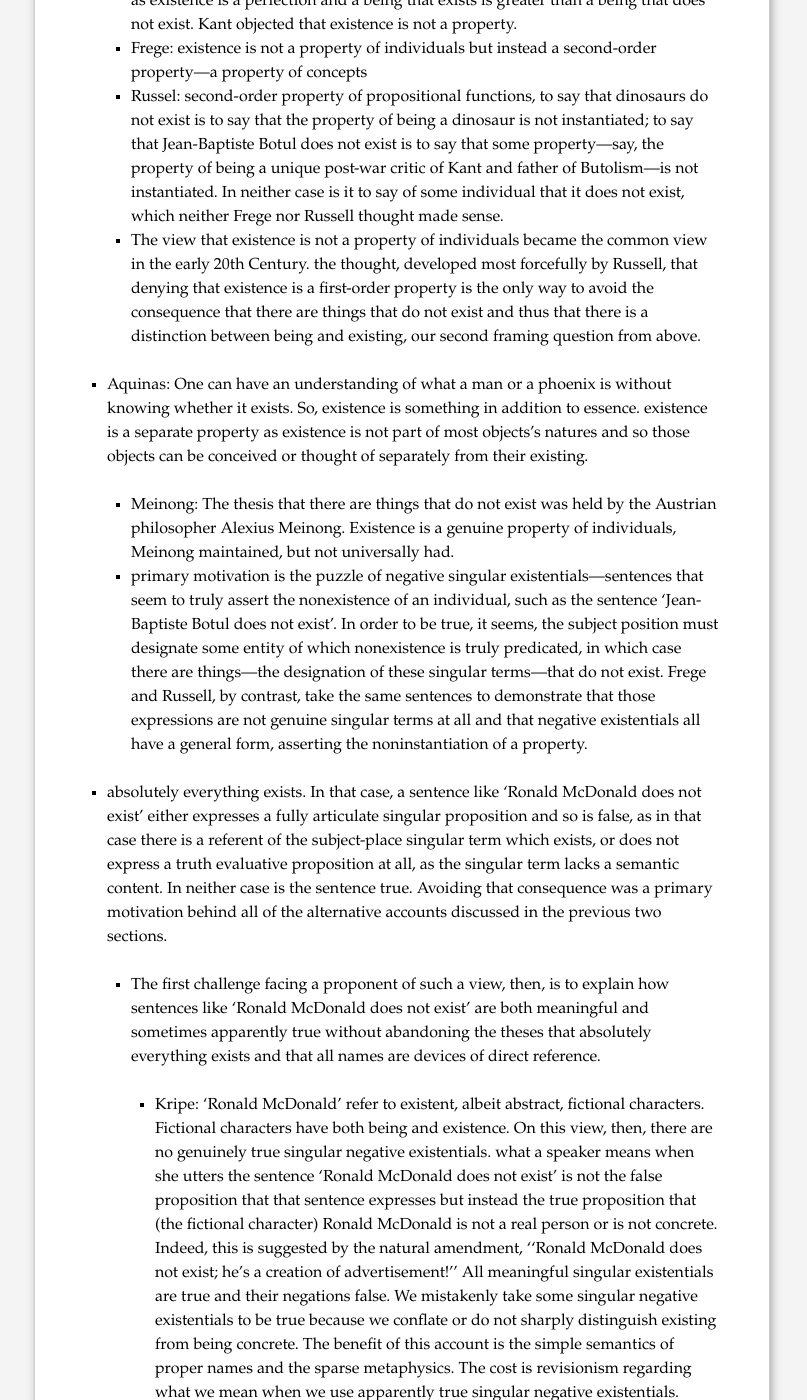
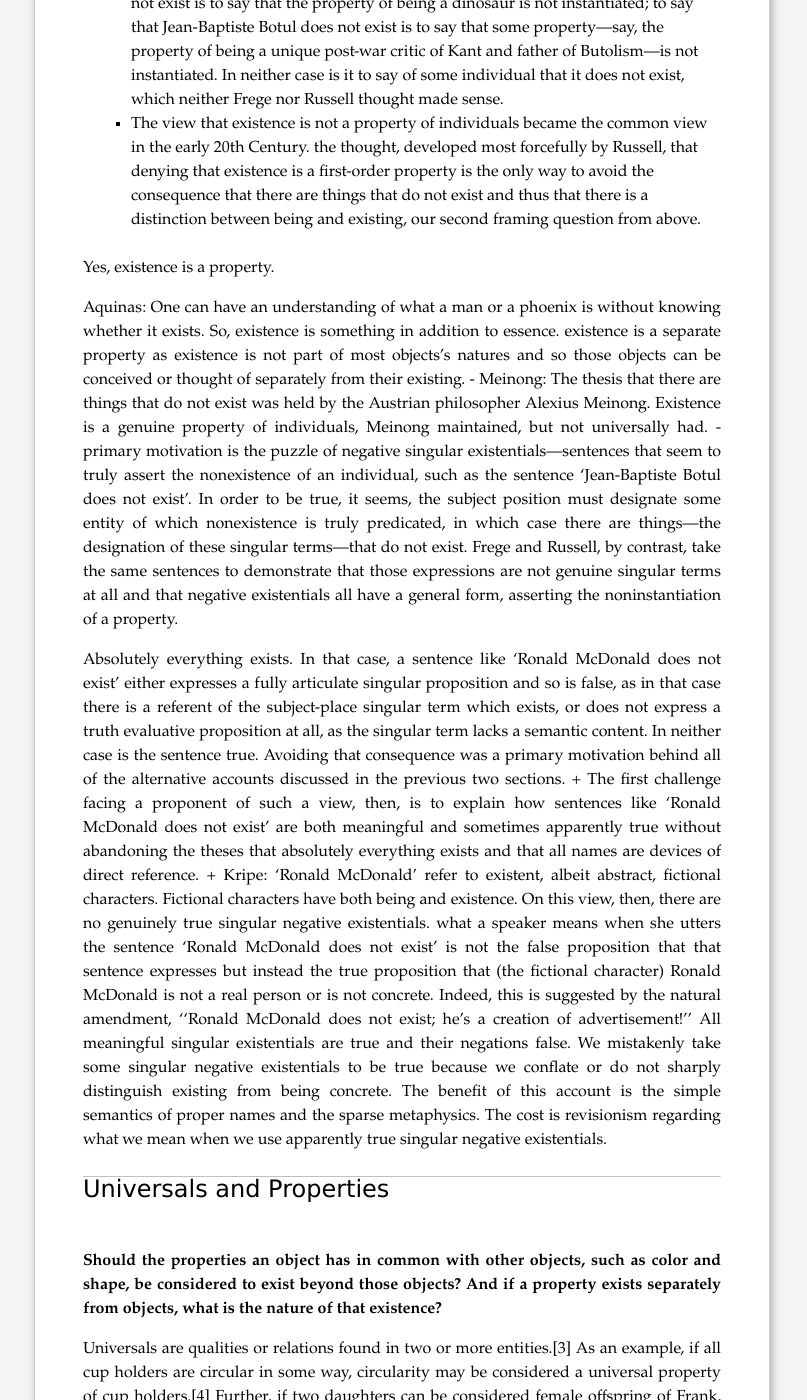
Before and after one commit to piyushahuja/piyushahuja.github.io, a Jekyll site: the page built from _posts/philosophy/2021-01-31-metaphysics.md, in a window 1280 px wide and 1400 px high, scrolled down 1298 px. Shown: the whole window, without its empty margins (238-1045 px from the left). Built offline with Jekyll 4.4.1, drawn with Linux system fonts in a browser that asks for light colours; part of the change alters nothing that is shown; some of the changed text lies outside the part shown.

```diff
--- a/_posts/philosophy/2021-01-31-metaphysics.md
+++ b/_posts/philosophy/2021-01-31-metaphysics.md
@@ -13,12 +13,57 @@ comments: true
 
 ---
 
+Realism, anti-realism, idealism, materialism and dualism.
+
+
 # Existence (Ontology)
 
-**Is existence a property of individuals? **
+**Is existence a property of individuals?**
 **Assuming that existence is a property of individuals, are there individuals that lack it?**
 
-Realism, anti-realism, idealism, materialism and dualism.
+
+- the relationship between an individual’s essence and its existence.
+- distinction between accident and essence and that distinction’s relation to contingency and necessity.
+
+All contingent properties are accidents and all essences are necessary.
+
+**Essential properties**: A thing’s essential properties are inseparable from the bearer, not only in the sense that the property is necessarily had by that object (insofar as that object were to exist), but in the deeper sense that any adequate account of what that object is involves that property; they are part of any adequate definition of the thing or answer to the question ‘What is it?’.
+
+Essential vs necessary: I am essentially a human and perhaps essentially the person I in fact am, if there are individual essences in addition to general essences. I am necessarily identical to something and necessarily such that 2+2=4, but these properties are among my accidents, as they are not part of any adequate account of what I am and what distinguishes me from others.
+
+-------
+
+No, existence is not a property.
+
+- Aristotle: nothing more to existence than essence: "there is not a space between an articulation of what a thing is and that thing’s existing"
+    - Hume: there is no impression of existence distinct from the impression of an object, which is ultimately on Hume’s view a bundle of qualities. As all of our contentful ideas derive from impressions, Hume concluded that existence is not a separate property of an object.
+    - Kant:  Thus when I think a thing, through whichever and however many predicates I like (even in its thoroughgoing determination), not the least bit gets added to the thing when I posit in addition that this thing is. For otherwise what would exist would not be the same as what I had thought in my concept, but more than that, and I could not say that the very object of my concept exists”  vs Proponents of the ontological argument argue that the concept of God as an entity with all perfections or a being of which no greater can be conceived entails God’s existence, as existence is a perfection and a being that exists is greater than a being that does not exist. Kant objected that existence is not a property.
+    - Frege:  existence is not a property of individuals but instead a second-order property—a property of concepts
+    - Russel: second-order property of propositional functions, to say that dinosaurs do not exist is to say that the property of being a dinosaur is not instantiated; to say that Jean-Baptiste Botul does not exist is to say that some property—say, the property of being a unique post-war critic of Kant and father of Butolism—is not instantiated. In neither case is it to say of some individual that it does not exist, which neither Frege nor Russell thought made sense.
+    - The view that existence is not a property of individuals became the common view in the early 20th Century. the thought, developed most forcefully by Russell, that denying that existence is a first-order property is the only way to avoid the consequence that there are things that do not exist and thus that there is a distinction between being and existing, our second framing question from above.
+
+Yes, existence is a property.
+
+Aquinas:  One can have an understanding of what a man or a phoenix is without knowing whether it exists. So, existence is something in addition to essence. existence is a separate property as existence is not part of most objects’s natures and so those objects can be conceived or thought of separately from their existing.
+    - Meinong: The thesis that there are things that do not exist was held by the Austrian philosopher Alexius Meinong. Existence is a genuine property of individuals, Meinong maintained, but not universally had.
+    - primary motivation is the puzzle of negative singular existentials—sentences that seem to truly assert the nonexistence of an individual, such as the sentence ‘Jean-Baptiste Botul does not exist’. In order to be true, it seems, the subject position must designate some entity of which nonexistence is truly predicated, in which case there are things—the designation of these singular terms—that do not exist. Frege and Russell, by contrast, take the same sentences to demonstrate that those expressions are not genuine singular terms at all and that negative existentials all have a general form, asserting the noninstantiation of a property.
+
+Absolutely everything exists. In that case, a sentence like ‘Ronald McDonald does not exist’ either expresses a fully articulate singular proposition and so is false, as in that case there is a referent of the subject-place singular term which exists, or does not express a truth evaluative proposition at all, as the singular term lacks a semantic content. In neither case is the sentence true. Avoiding that consequence was a primary motivation behind all of the alternative accounts discussed in the previous two sections.
+    +  The first challenge facing a proponent of such a view, then, is to explain how sentences like ‘Ronald McDonald does not exist’ are both meaningful and sometimes apparently true without abandoning the theses that absolutely everything exists and that all names are devices of direct reference.
+        +  Kripe: ‘Ronald McDonald’ refer to existent, albeit abstract, fictional characters. Fictional characters have both being and existence. On this view, then, there are no genuinely true singular negative existentials. what a speaker means when she utters the sentence ‘Ronald McDonald does not exist’ is not the false proposition that that sentence expresses but instead the true proposition that (the fictional character) Ronald McDonald is not a real person or is not concrete. Indeed, this is suggested by the natural amendment, ‘‘Ronald McDonald does not exist; he’s a creation of advertisement!’’
+        All meaningful singular existentials are true and their negations false. We mistakenly take some singular negative existentials to be true because we conflate or do not sharply distinguish existing from being concrete. The benefit of this account is the simple semantics of proper names and the sparse metaphysics. The cost is revisionism regarding what we mean when we use apparently true singular negative existentials.
+
+------
+
+# Universals and Properties
+
+**Should the properties an object has in common with other objects, such as color and shape, be considered to exist beyond those objects? And if a property exists separately from objects, what is the nature of that existence?**
+
+
+Universals are qualities or relations found in two or more entities.[3] As an example, if all cup holders are circular in some way, circularity may be considered a universal property of cup holders.[4] Further, if two daughters can be considered female offspring of Frank, the qualities of being female, offspring, and of Frank, are universal properties of the two daughters. Many properties can be universal: being human, red, male or female, liquid or solid, big or small, etc.
+
+Philosophers agree that human beings can talk and think about universals, but disagree on whether universals exist in reality beyond mere thought and speech.
+
 
 Existence as what is expressed by the existential quantifier.
 
@@ -28,39 +73,6 @@ Quine view of ontology.
 
 Internal vs external onotlogical questions.
 
-Many of the issues can be organized around the following two questions:
-
-
-Trace the issue of whether existence is a property to a disagreement between the ancient Greek philosopher Aristotle and some of his medieval followers
-
-- the relationship between an individual’s essence and its existence.
-- distinction between accident and essence and that distinction’s relation to contingency and necessity.
-- All contingent properties are accidents and all essences are necessary.
-- Essential properties: A thing’s essential properties are inseparable from the bearer, not only in the sense that the property is necessarily had by that object (insofar as that object were to exist), but in the deeper sense that any adequate account of what that object is involves that property; they are part of any adequate definition of the thing or answer to the question ‘What is it?’.
-- Essential vs necessary: I am essentially a human and perhaps essentially the person I in fact am, if there are individual essences in addition to general essences. I am necessarily identical to something and necessarily such that 2+2=4, but these properties are among my accidents, as they are not part of any adequate account of what I am and what distinguishes me from others.
-- Aristotle: nothing more to existence than essence: "there is not a space between an articulation of what a thing is and that thing’s existing"
-    - Hume: there is no impression of existence distinct from the impression of an object, which is ultimately on Hume’s view a bundle of qualities. As all of our contentful ideas derive from impressions, Hume concluded that existence is not a separate property of an object.
-    - Kant:  Thus when I think a thing, through whichever and however many predicates I like (even in its thoroughgoing determination), not the least bit gets added to the thing when I posit in addition that this thing is. For otherwise what would exist would not be the same as what I had thought in my concept, but more than that, and I could not say that the very object of my concept exists”  vs Proponents of the ontological argument argue that the concept of God as an entity with all perfections or a being of which no greater can be conceived entails God’s existence, as existence is a perfection and a being that exists is greater than a being that does not exist. Kant objected that existence is not a property.
-    - Frege:  existence is not a property of individuals but instead a second-order property—a property of concepts
-    - Russel: second-order property of propositional functions, to say that dinosaurs do not exist is to say that the property of being a dinosaur is not instantiated; to say that Jean-Baptiste Botul does not exist is to say that some property—say, the property of being a unique post-war critic of Kant and father of Butolism—is not instantiated. In neither case is it to say of some individual that it does not exist, which neither Frege nor Russell thought made sense.
-    - The view that existence is not a property of individuals became the common view in the early 20th Century. the thought, developed most forcefully by Russell, that denying that existence is a first-order property is the only way to avoid the consequence that there are things that do not exist and thus that there is a distinction between being and existing, our second framing question from above.
--  Aquinas:  One can have an understanding of what a man or a phoenix is without knowing whether it exists. So, existence is something in addition to essence. existence is a separate property as existence is not part of most objects’s natures and so those objects can be conceived or thought of separately from their existing.
-    - Meinong: The thesis that there are things that do not exist was held by the Austrian philosopher Alexius Meinong. Existence is a genuine property of individuals, Meinong maintained, but not universally had.
-    - primary motivation is the puzzle of negative singular existentials—sentences that seem to truly assert the nonexistence of an individual, such as the sentence ‘Jean-Baptiste Botul does not exist’. In order to be true, it seems, the subject position must designate some entity of which nonexistence is truly predicated, in which case there are things—the designation of these singular terms—that do not exist. Frege and Russell, by contrast, take the same sentences to demonstrate that those expressions are not genuine singular terms at all and that negative existentials all have a general form, asserting the noninstantiation of a property.
-
--  absolutely everything exists. In that case, a sentence like ‘Ronald McDonald does not exist’ either expresses a fully articulate singular proposition and so is false, as in that case there is a referent of the subject-place singular term which exists, or does not express a truth evaluative proposition at all, as the singular term lacks a semantic content. In neither case is the sentence true. Avoiding that consequence was a primary motivation behind all of the alternative accounts discussed in the previous two sections.
-    +  The first challenge facing a proponent of such a view, then, is to explain how sentences like ‘Ronald McDonald does not exist’ are both meaningful and sometimes apparently true without abandoning the theses that absolutely everything exists and that all names are devices of direct reference.
-        +  Kripe: ‘Ronald McDonald’ refer to existent, albeit abstract, fictional characters. Fictional characters have both being and existence. On this view, then, there are no genuinely true singular negative existentials. what a speaker means when she utters the sentence ‘Ronald McDonald does not exist’ is not the false proposition that that sentence expresses but instead the true proposition that (the fictional character) Ronald McDonald is not a real person or is not concrete. Indeed, this is suggested by the natural amendment, ‘‘Ronald McDonald does not exist; he’s a creation of advertisement!’’
-        All meaningful singular existentials are true and their negations false. We mistakenly take some singular negative existentials to be true because we conflate or do not sharply distinguish existing from being concrete. The benefit of this account is the simple semantics of proper names and the sparse metaphysics. The cost is revisionism regarding what we mean when we use apparently true singular negative existentials.
-
-# Universals and Properties
-
-**Should the properties an object has in common with other objects, such as color and shape, be considered to exist beyond those objects? And if a property exists separately from objects, what is the nature of that existence?**
-
-
-Universals are qualities or relations found in two or more entities.[3] As an example, if all cup holders are circular in some way, circularity may be considered a universal property of cup holders.[4] Further, if two daughters can be considered female offspring of Frank, the qualities of being female, offspring, and of Frank, are universal properties of the two daughters. Many properties can be universal: being human, red, male or female, liquid or solid, big or small, etc.
-
-Philosophers agree that human beings can talk and think about universals, but disagree on whether universals exist in reality beyond mere thought and speech.
 
 # The Mind Body Problem
 
```
